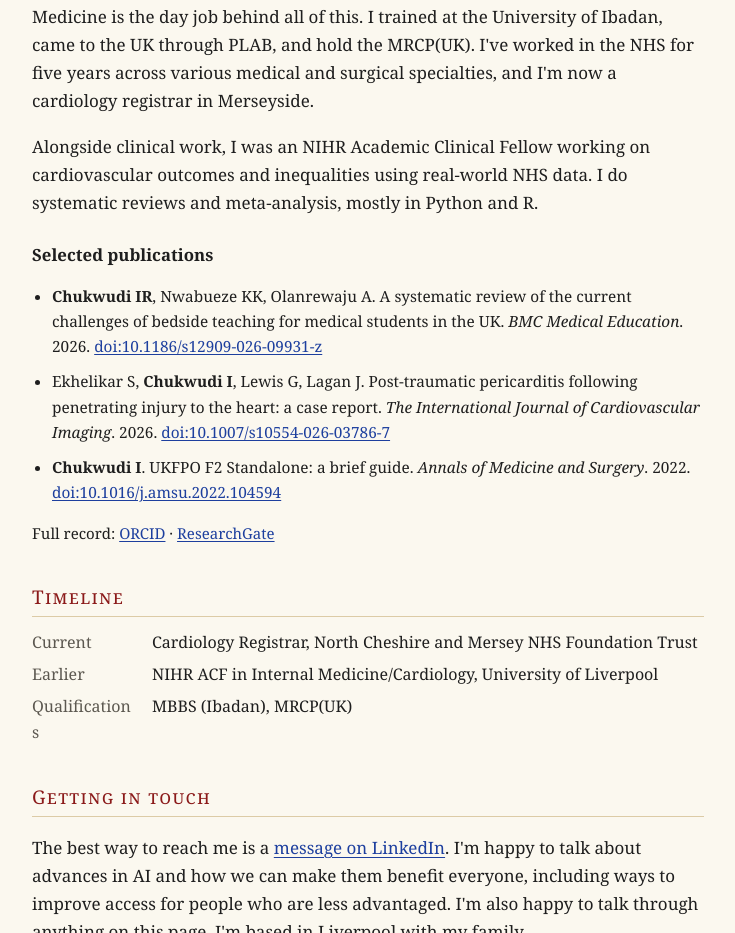
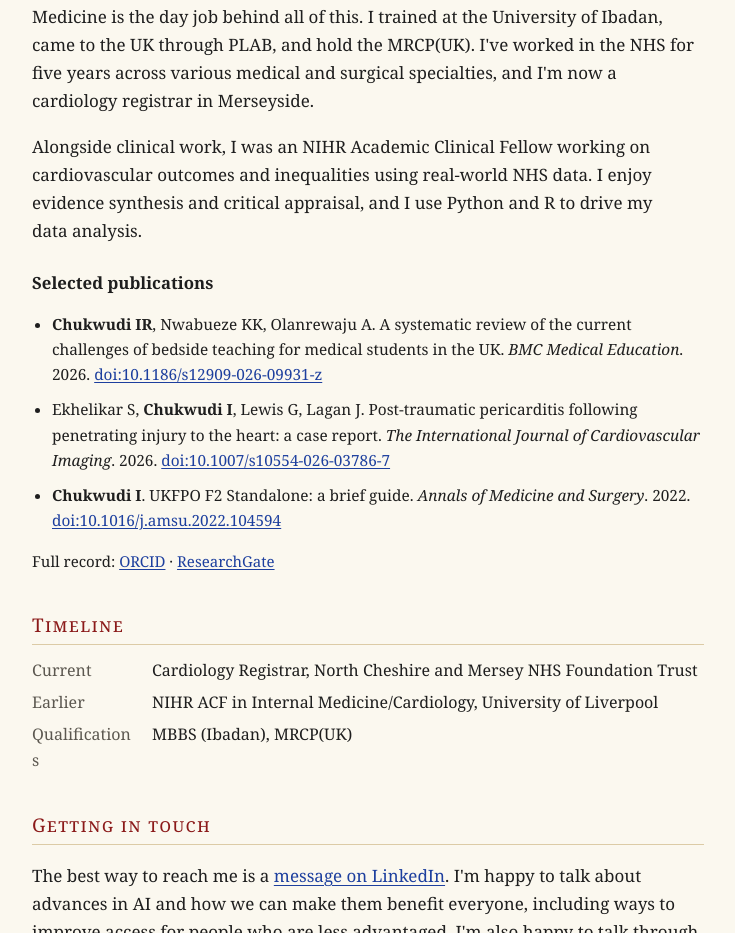
Before and after one commit to realikechukwu/about, a plain HTML site: page index.html in a window 1280 px wide. Shown: the part 3840-4773 px from the top of the page, without its empty margins (272-1007 px from the left). Drawn offline with Linux system fonts and the light colour scheme.

Commit message:
Reword research line to evidence synthesis and critical appraisal
Co-Authored-By: Claude Opus 5.5 <noreply@anthropic.com>
Claude-Session: https://claude.ai/code/session_01Kp3s2pr8hsnp3Uksc8HB65

```diff
--- a/index.html
+++ b/index.html
@@ -331,7 +331,7 @@ footer{margin-top:.5rem}
     <h2 id="medicine">Medicine and research</h2>
     <p>Medicine is the day job behind all of this. I trained at the University of Ibadan, came to the UK through PLAB, and hold the MRCP(UK). I've worked in the NHS for five years across various medical and surgical specialties, and I'm now a cardiology registrar in Merseyside.</p>
 
-    <p>Alongside clinical work, I was an NIHR Academic Clinical Fellow working on cardiovascular outcomes and inequalities using real-world NHS data. I do systematic reviews and meta-analysis, mostly in Python and R.</p>
+    <p>Alongside clinical work, I was an NIHR Academic Clinical Fellow working on cardiovascular outcomes and inequalities using real-world NHS data. I enjoy evidence synthesis and critical appraisal, and I use Python and R to drive my data analysis.</p>
 
     <h3 id="research">Selected publications</h3>
     <ul class="pubs">
```
Also changed, not shown: 1 other file.
